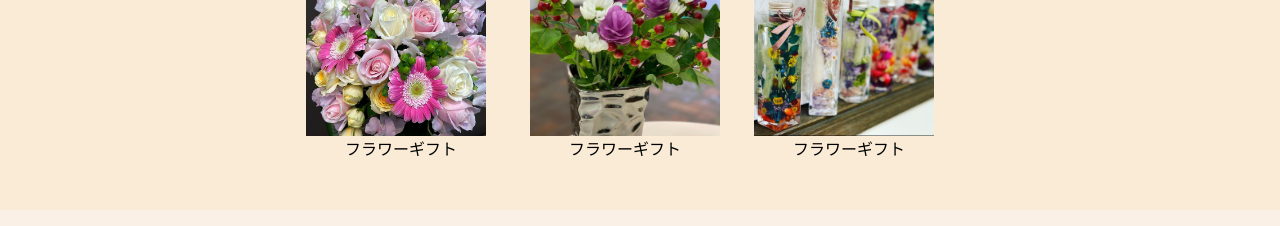
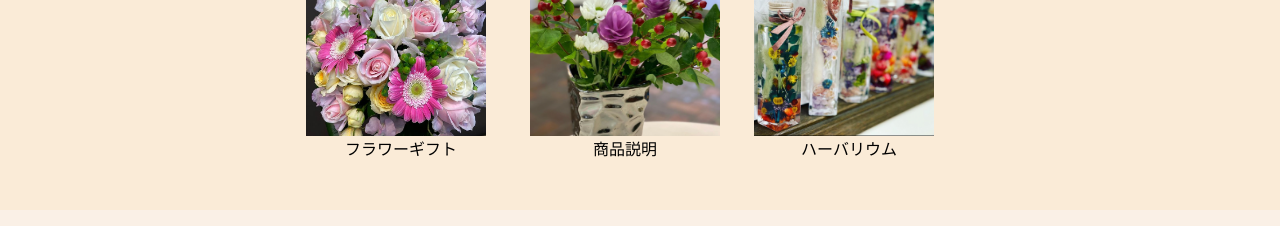
Before and after one commit to syousei-gif/iba-flower.sample, a plain HTML site: page index.html in a window 1280 px wide. Shown: the part 2580-2806 px from the top of the page. Drawn offline with nearby package versions, Linux system fonts and the light colour scheme.

Commit message:
Update index.html

```diff
--- a/index.html
+++ b/index.html
@@ -111,13 +111,13 @@
 <div class="kind">
   <img class="title" src="42-80.jpg" width="190" height="180" >
   <img class="flower" src="32.jpg" width="190" height="180">
-  <p>フラワーギフト</p>
+  <p>商品説明</p>
 </div>
 
 <div class="kind">
   <img class="title" src="40_1-80.jpg" width="190" height="180" >
   <img class="flower" src="35.jpg" width="180" height="170">
-  <p>フラワーギフト</p>
+  <p>ハーバリウム</p>
 </div>
 
 </div>
```
